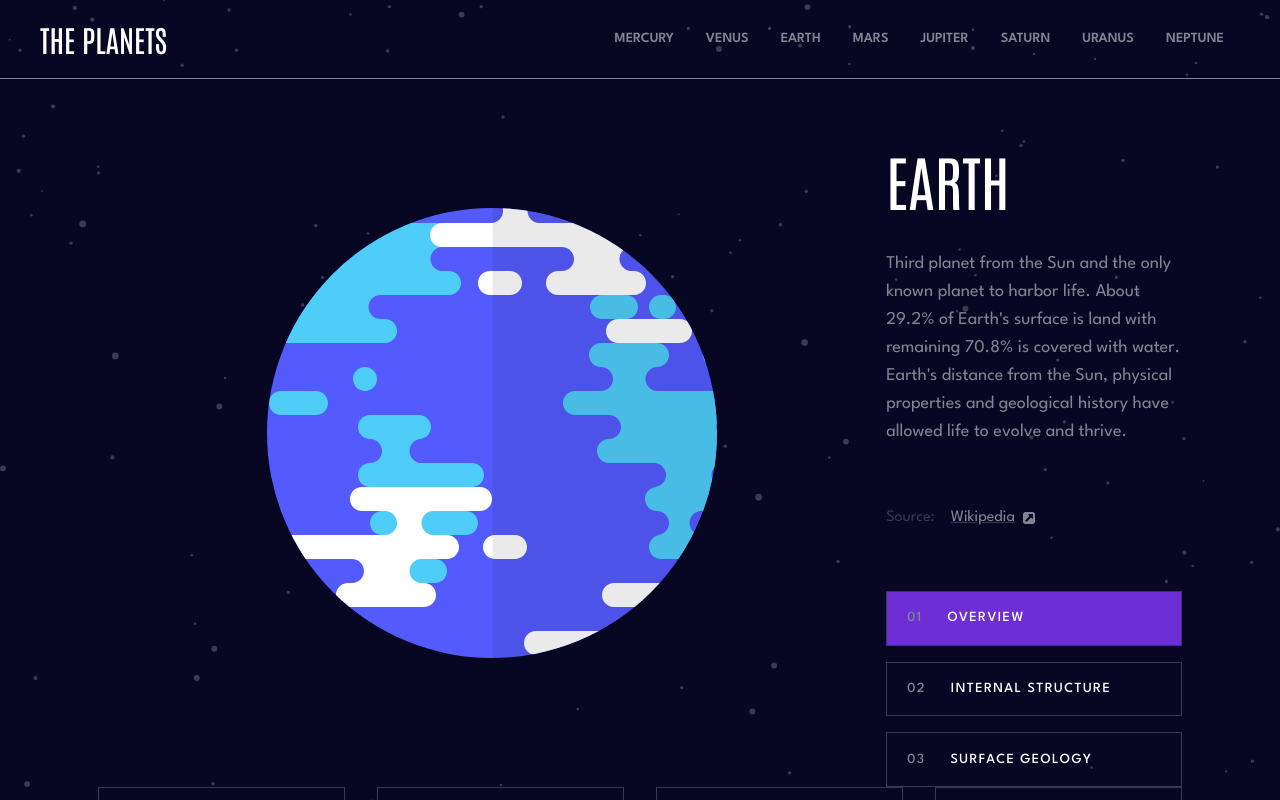
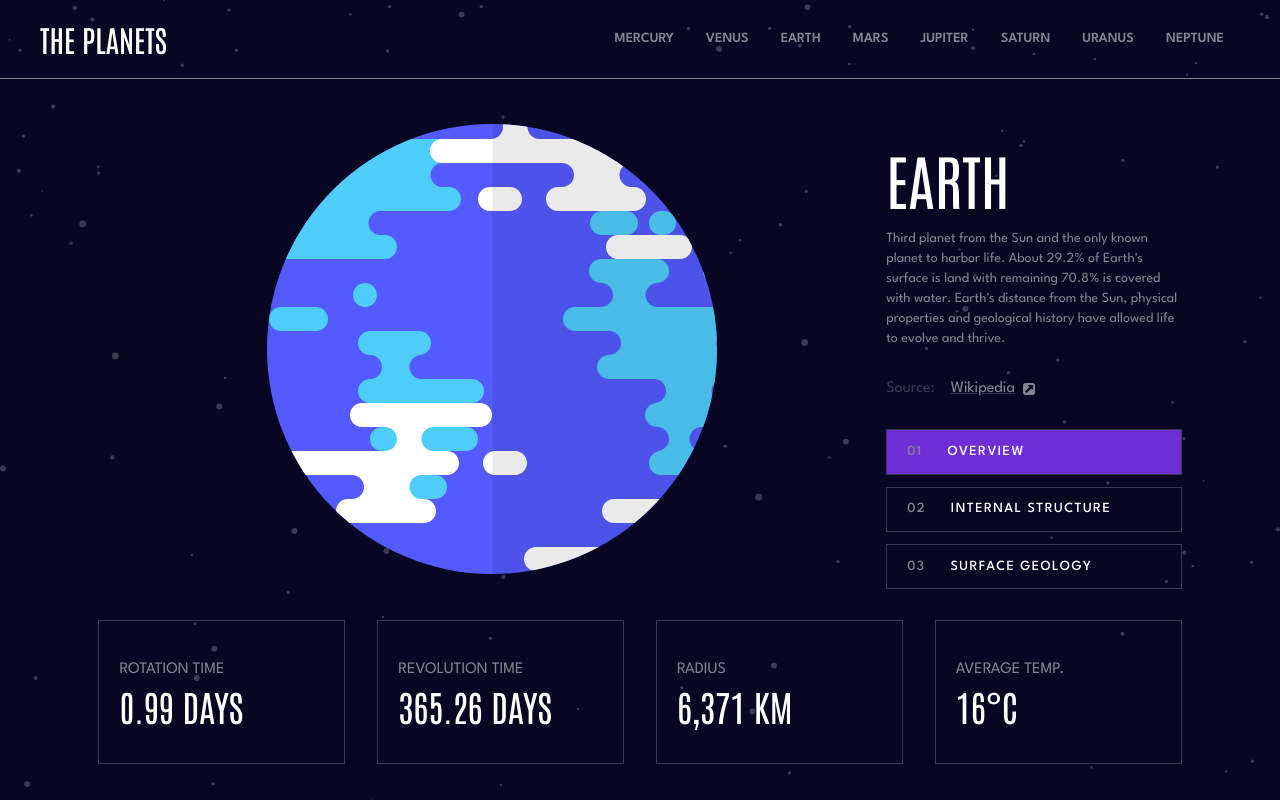
Before and after one commit to MJ-builds/Planet-Facts, a React (Create React App) app: page /planets/earth in a window 1280 px wide. Built offline with nearby package versions, Linux system fonts and the light colour scheme.

Commit message:
style updates

```diff
--- a/src/App.css
+++ b/src/App.css
@@ -14,6 +14,7 @@ body {
   --darkgrey: #38384F;
       --grey: #838391;
       --white: #ffffff;
+
 }
 nav a {
   color: var(--grey);
--- a/src/components/PlanetButtons.js
+++ b/src/components/PlanetButtons.js
@@ -18,7 +18,7 @@ const ButtonsOverview = () => {
  */
   const createButton = (activeButtonNum, buttonNumLabel, buttonLabel) => {
     return (
-      <div className = 'border border-darkgrey flex h-[30%] min-h-[50px]'>
+      <div className = 'border border-darkgrey flex h-[30%]'>
         <button
           className={`text-left text-sm font-medium w-full tracking-widest ${activeButton === activeButtonNum ? "active" : ""}`}
           onClick={() => handleButtonClick(activeButtonNum)}
--- a/src/components/PlanetInformation.js
+++ b/src/components/PlanetInformation.js
@@ -10,13 +10,13 @@ const PlanetInformation = () => {
 
   return (
     <div className="INFO-CONTAINER custom-grid-pi gap-10">
-      <h1 className="HEADING row-span-1 col-span-1 flex items-end text-6xl">
+      <h1 className="HEADING row-span-1 col-span-1 flex items-end text-6xl -mb-5">
         {planetInfo.name.toUpperCase()}
       </h1>
-      <p className="INFO font-spartan row-start-2 row-end-2 col-start-1 col-end-1 flex items-center text-grey text-lg">
+      <p className="INFO font-spartan row-start-2 row-end-2 col-start-1 col-end-1 flex items-center text-grey text-sm">
         {planetInfo[`${buttonCategory[activeButton]}_content`]}
       </p>
-      <p className="SOURCE text-darkgrey font-spartan row-start-3 row-end-3 col-start-1 col-end-1 flex items-center">
+      <p className="SOURCE text-darkgrey font-spartan row-start-3 row-end-3 col-start-1 col-end-1 flex items-center -mt-10">
         Source:{" "}
         <Link
           className="wiki-link flex items-center underline decoration-darkgrey text-grey ml-4"
@@ -38,7 +38,7 @@ const PlanetInformation = () => {
           </svg>
         </Link>
       </p>
-      <div className="row-start-4 row-end-4 col-start-1 col-end-1 flex flex-col font-spartan gap-4 ">
+      <div className="row-start-4 row-end-4 col-start-1 col-end-1 flex flex-col font-spartan gap-3 -mt-10">
         <PlanetButtons />
       </div>
     </div>
--- a/src/components/PlanetMain.js
+++ b/src/components/PlanetMain.js
@@ -34,7 +34,7 @@ const PlanetMain = () => {
 
   return (
     <>
-    <div className = 'custom-grid'>
+    <div className = 'custom-grid '>
       <div className="row-span-1 col-span-6 w-full">
         <Header />
       </div>
--- a/src/components/PlanetStats.js
+++ b/src/components/PlanetStats.js
@@ -15,7 +15,7 @@ const Stats = () => {
   const createStatBox = (planetStat, planetStatLabel) => {
     return (
       // add back pt-2
-      <div className="border border-darkgrey w-full h-[50%] flex flex-col justify-center pl-5">
+      <div className="border border-darkgrey w-full h-[80%] flex flex-col justify-center pl-5">
         <div className="text-m font-spartan text-grey ">{planetStatLabel}</div>
         <div className="text-4xl pt-1">
           {planetInfo[planetStat].toUpperCase()}
```
